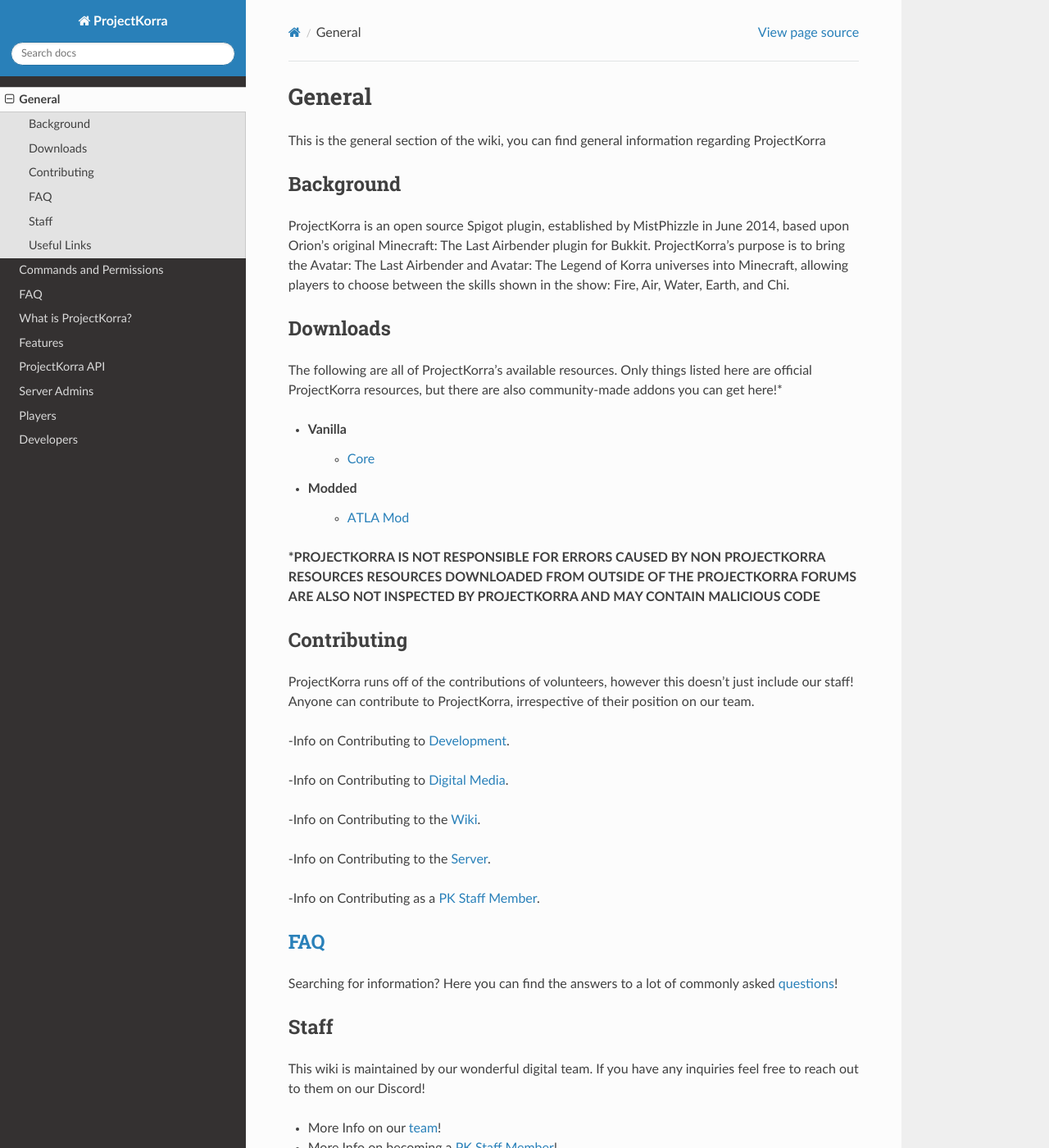
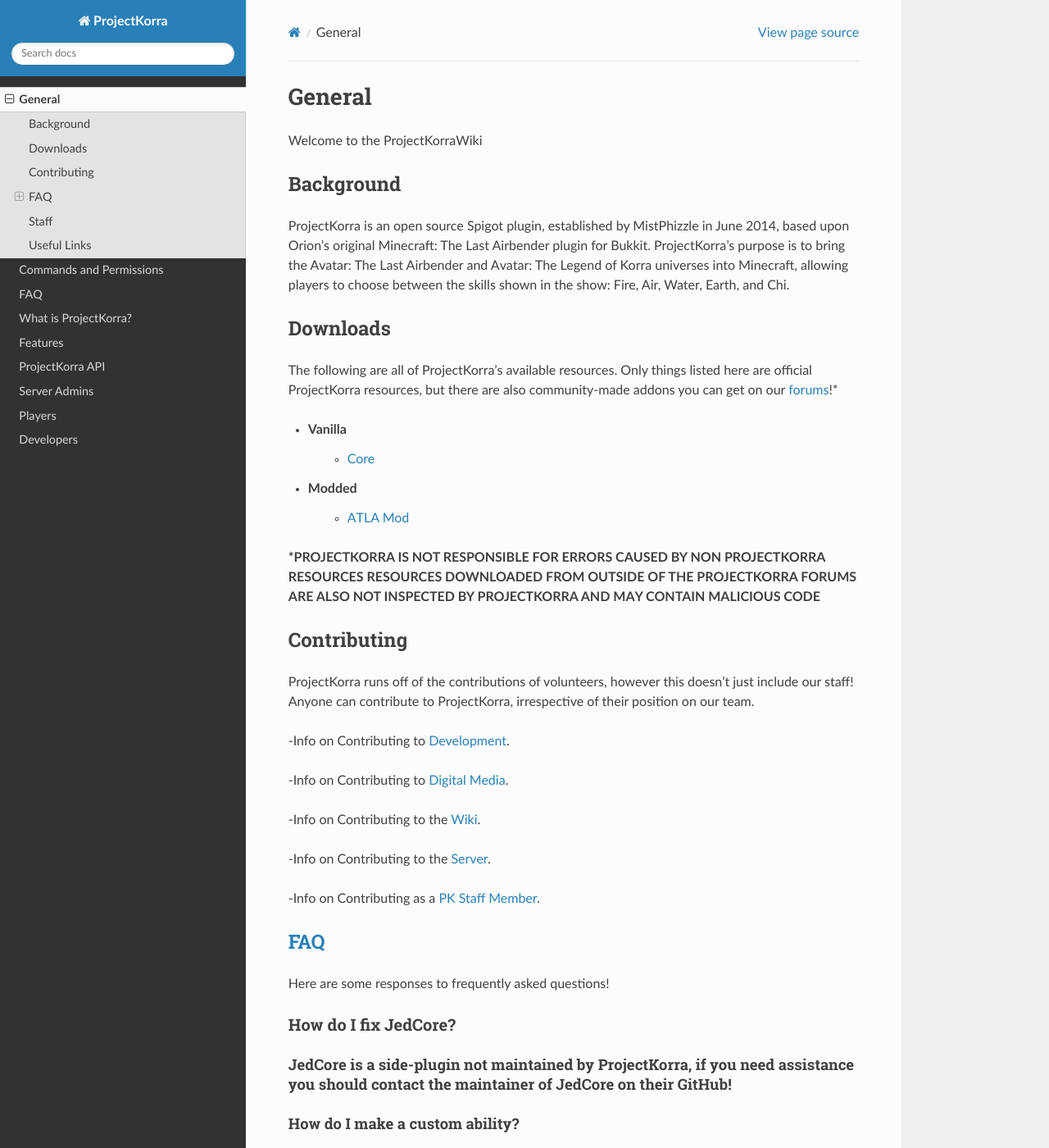
Before and after one commit to ProjectKorra/ProjectKorraWiki, a Sphinx documentation site: the page built from source/general/index.rst, in a window 1280 px wide and 1400 px high. Shown: the whole window at 82% size. Built offline with Sphinx 7.4.7 and the Read the Docs theme 2.0.0, drawn with Linux system fonts in a browser that asks for light colours; some of the changed text lies outside the part shown.

Commit message:
Update index.rst

```diff
--- a/source/general/index.rst
+++ b/source/general/index.rst
@@ -3,7 +3,7 @@
 General
 =======
 
-This is the general section of the wiki, you can find general information regarding ProjectKorra
+Welcome to the ProjectKorraWiki
 
 Background
 ============
@@ -12,7 +12,7 @@
 
 Downloads
 ===============
-The following are all of ProjectKorra's available resources. Only things listed here are official ProjectKorra resources, but there are also community-made addons you can get here!*
+The following are all of ProjectKorra's available resources. Only things listed here are official ProjectKorra resources, but there are also community-made addons you can get on our `forums`_!*
 
 - Vanilla
     - `Core`_
@@ -38,7 +38,16 @@
 
 `FAQ`_
 =======
-Searching for information? Here you can find the answers to a lot of commonly asked `questions`_!
+Here are some responses to frequently asked questions!
+
+++++
+How do I fix JedCore?
+++++
+JedCore is a side-plugin not maintained by ProjectKorra, if you need assistance you should contact the maintainer of JedCore on their GitHub!
+++++
+How do I make a custom ability?
+++++
+To make a custom ability, you need to be able to code in Java and have a general knowledge of Spigot API. With this in mind you can also find more info on the creating a `Custom Ability`_ page.
 
 Staff
 =====
@@ -58,6 +67,7 @@
 - `GitHub`_
 
 
+.. _forums: https://projectkorra.com/forum/resources/
 .. _Core: https://projectkorra.com/downloads/
 .. _ATLA Mod: https://projectkorra.com/downloads/
 .. _Development:
@@ -67,8 +77,9 @@
 .. _PK Staff Member: source/general/staff.rst
 .. _FAQ: source/general/faq.rst
 .. _questions: source/general/faq.rst
+.. _Custom Ability: source/developers/customabil.rst
 .. _team: https://projectkorra.com/team/
 .. _Website: https://projectkorra.com
 .. _Discord: https://discordapp.com/invite/pPJe5p3
-.. _Twitter:
+.. _Twitter: https://twitter.com/projectkorra?lang=en
 .. _GitHub: https://github.com/ProjectKorra/ProjectKorra
```
